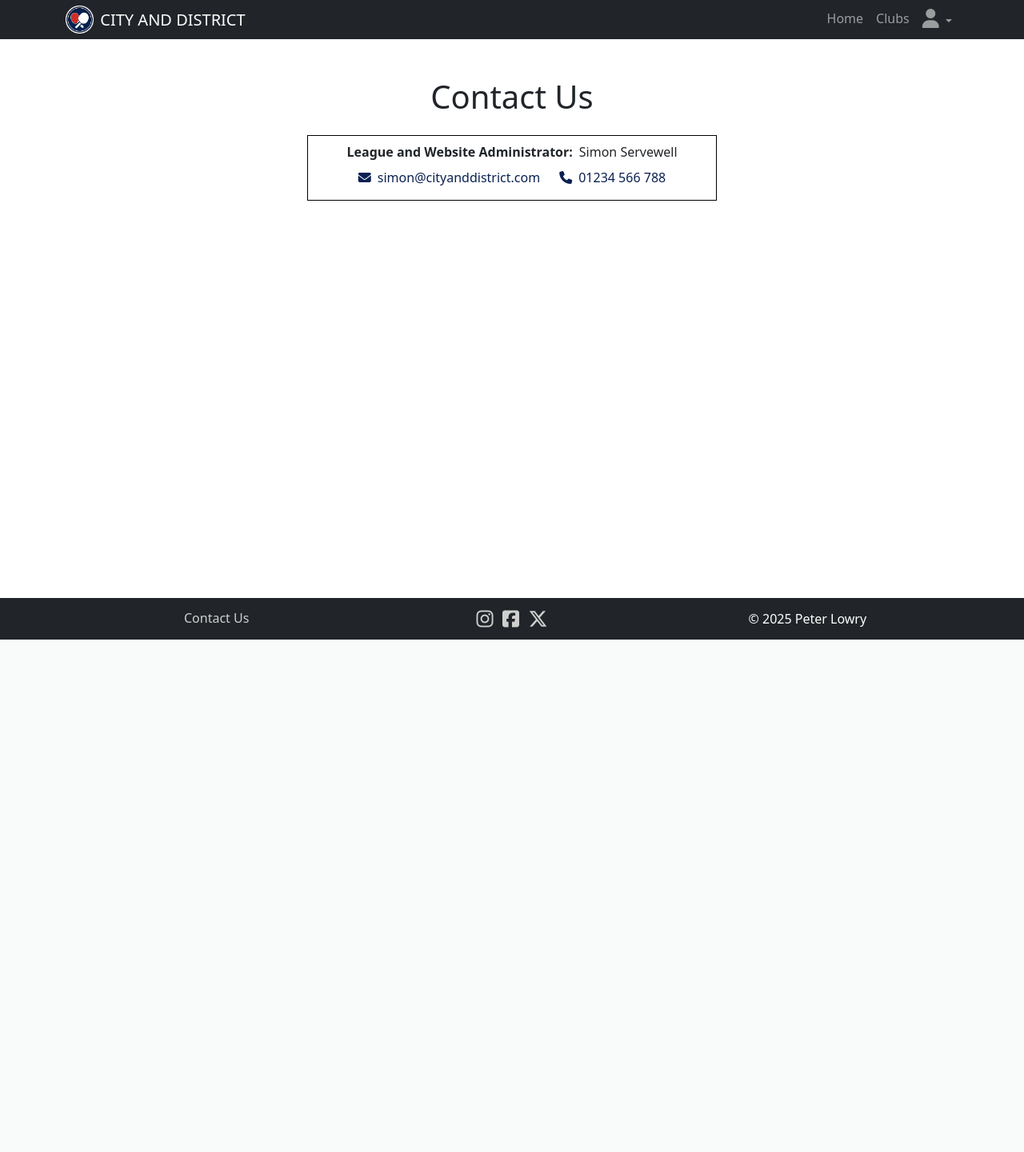
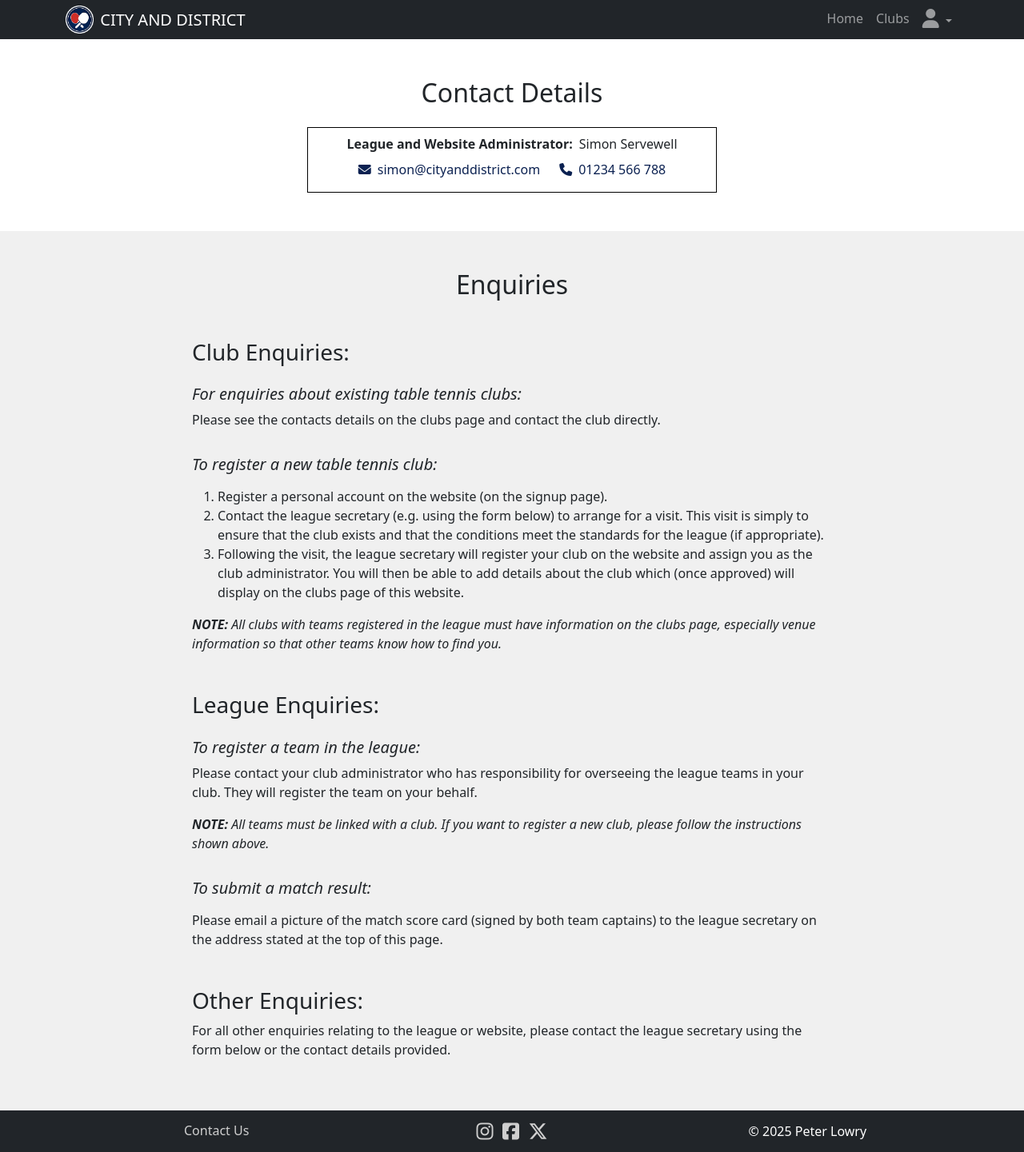
Before and after one commit to lowrycode/table-tennis-league, a Django app: page /contact/ in a window 1280 px wide. Shown: the whole page at 80% size. Before the commit the page ends 800 px from the top, so only its background shows below. Run offline with Django 4.2, Linux system fonts and the light colour scheme; some libraries are stand-ins or nearby versions.

Commit message:
Add enquiries section  to contact page with info about different enquiries

```diff
--- a/contact/templates/contact/contact.html
+++ b/contact/templates/contact/contact.html
@@ -1,11 +1,12 @@
 {% extends "base.html" %} {% load static %} {% block content %}
 
-<!-- Contact Info -->
+<!-- Contact Details -->
+<h1 class="visually-hidden">Contact Us</h1>
 <section id="contact-details" class="py-5 w-100 d-flex justify-content-center">
   <div class="container-slim">
     <div class="row">
       <div class="col-12">
-        <h1 class="text-center mb-4">Contact Us</h1>
+        <h2 class="text-center mb-4">Contact Details</h2>
         <div id="contact-info-box">
           <address class="text-center">
             <div class="d-flex flex-wrap justify-content-center my-2">
@@ -39,4 +40,39 @@
     </div>
   </div>
 </section>
+
+<!-- Enquiries -->
+<section id="enquiries" class="py-5 w-100 d-flex justify-content-center">
+  <div class="container-slim">
+    <div class="row">
+      <div class="col-12">
+        <h2 class="text-center">Enquiries</h2>
+        <section class="mt-5">
+          <h3>Club Enquiries:</h3>
+          <h4 class="fs-5 fst-italic mt-4">For enquiries about existing table tennis clubs:</h4>
+          <p>Please see the contacts details on the clubs page and contact the club directly.</p>
+          <h4 class="fs-5 fst-italic mt-4 py-2">To register a new table tennis club:</h4>
+          <ol>
+            <li>Register a personal account on the website (on the signup page).</li>
+            <li>Contact the league secretary (e.g. using the form below) to arrange for a visit. This visit is simply to ensure that the club exists and that the conditions meet the standards for the league (if appropriate).</li>
+            <li>Following the visit, the league secretary will register your club on the website and assign you as the club administrator. You will then be able to add details about the club which (once approved) will display on the clubs page of this website.</li>
+          </ol>
+          <p><em><strong>NOTE:</strong> All clubs with teams registered in the league must have information on the clubs page, especially venue information so that other teams know how to find you.</em></p>
+        </section>
+        <section class="mt-5">
+          <h3>League Enquiries:</h3>
+          <h4 class="fs-5 fst-italic mt-4">To register a team in the league:</h4>
+          <p>Please contact your club administrator who has responsibility for overseeing the league teams in your club. They will register the team on your behalf.</p>
+          <p><em><strong>NOTE:</strong> All teams must be linked with a club. If you want to register a new club, please follow the instructions shown above.</em></p>
+          <h4 class="fs-5 fst-italic mt-4 py-2">To submit a match result:</h4>
+          <p>Please email a picture of the match score card (signed by both team captains) to the league secretary on the address stated at the top of this page.</p>
+        </section>
+        <section class="mt-5">
+          <h3>Other Enquiries:</h3>
+          <p>For all other enquiries relating to the league or website, please contact the league secretary using the form below or the contact details provided.</p>
+        </section>
+      </div>
+    </div>
+  </div>
+</section>
 {% endblock content %}
--- a/static/css/global.css
+++ b/static/css/global.css
@@ -171,6 +171,10 @@ footer a:hover {
     color: var(--secondary-1);
 }
 
+#enquiries {
+    background-color: var(--light-2);
+}
+
 /* Media Queries */
 @media (min-width: 900px) {
 
```
Also changed, not shown: contact/tests/test_views.py (+7 -0 lines), 1 other file.
